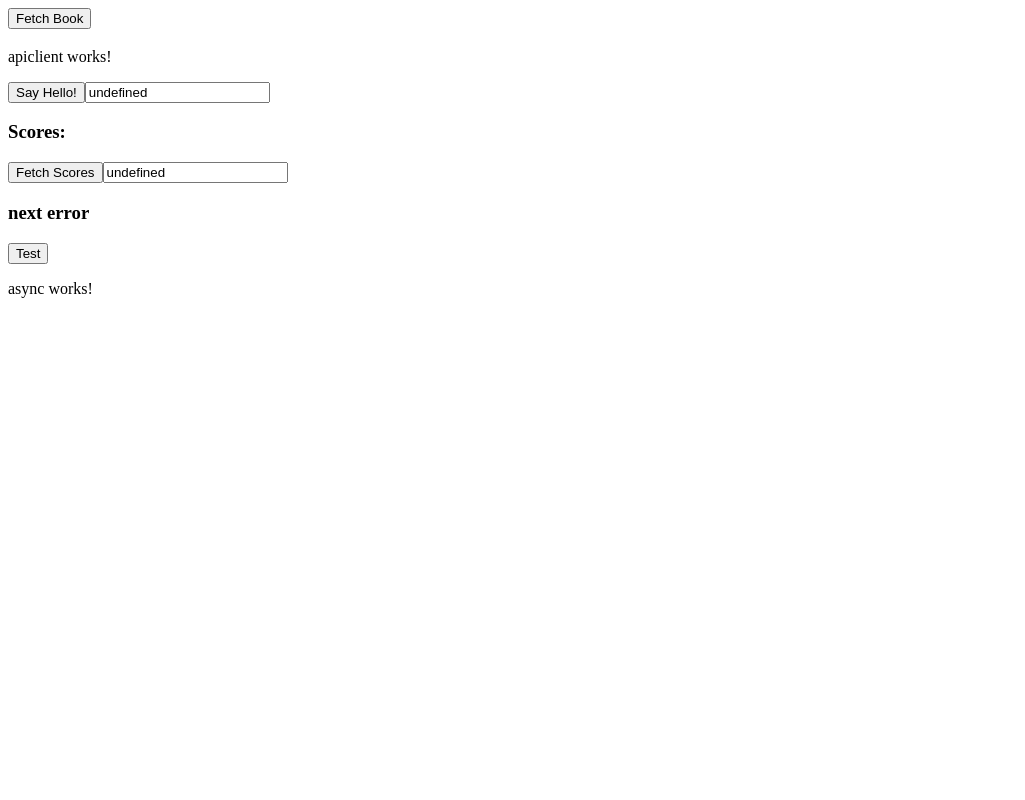
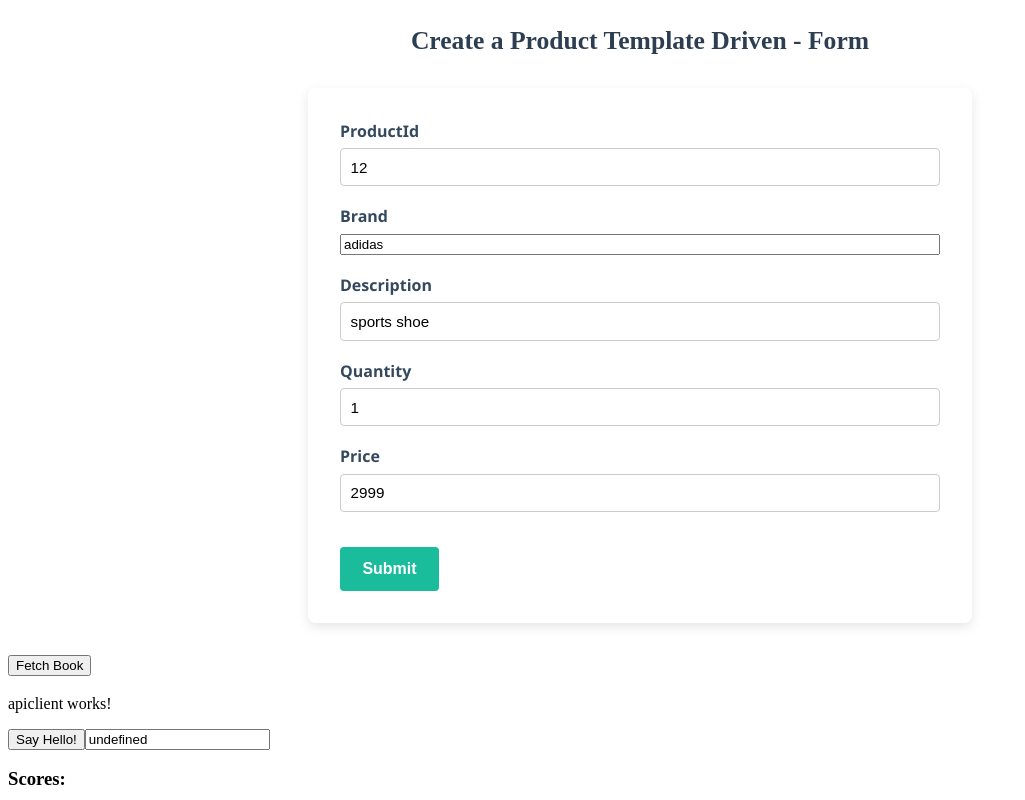
Before and after one commit to ashbel123/sample-angular-app, an Angular app: page / in a window 1280 px wide. Shown: the top 800 px of the page, without its empty margins (0-1025 px from the left). Built offline with nearby package versions, Linux system fonts and the light colour scheme.

Commit message:
adding form component

```diff
--- a/src/app/app.component.html
+++ b/src/app/app.component.html
@@ -1,4 +1,5 @@
 <!-- <app-apiclient></app-apiclient> -->
+ <app-form></app-form>
 <app-apiclient> </app-apiclient>
 <app-async></app-async>
 <!-- <app-data></app-data> -->
--- /dev/null
+++ b/src/app/form/form.component.css
@@ -0,0 +1,109 @@
+/* Container styling */
+.container {
+    max-width: 600px;
+    margin: 2rem auto;
+    padding: 2rem;
+    background: #ffffff;
+    border-radius: 8px;
+    box-shadow: 0 4px 12px rgba(0,0,0,0.1);
+    font-family: "Segoe UI", Arial, sans-serif;
+  }
+
+  /* Heading */
+  h3 {
+    text-align: center;
+    margin-bottom: 1.5rem;
+    color: #2c3e50;
+    font-size: 1.6rem;
+  }
+
+  /* Form groups */
+  .form-group {
+    margin-bottom: 1.2rem;
+    display: flex;
+    flex-direction: column;
+  }
+
+  /* Labels */
+  label {
+    font-weight: 600;
+    margin-bottom: 0.4rem;
+    color: #34495e;
+  }
+
+  /* Inputs */
+  .form-control {
+    padding: 0.6rem;
+    border: 1px solid #ccc;
+    border-radius: 4px;
+    font-size: 0.95rem;
+    transition: border-color 0.3s ease, box-shadow 0.3s ease;
+  }
+
+  .form-control:focus {
+    border-color: #1abc9c;
+    box-shadow: 0 0 5px rgba(26, 188, 156, 0.4);
+    outline: none;
+  }
+
+  /* Validation alerts */
+  .alert {
+    margin-top: 0.4rem;
+    font-size: 0.85rem;
+    color: #e74c3c;
+  }
+
+  /* Buttons */
+  button[type="submit"] {
+    background: #1abc9c;
+    color: #fff;
+    border: none;
+    padding: 0.8rem 1.4rem;
+    border-radius: 4px;
+    cursor: pointer;
+    font-size: 1rem;
+    font-weight: 600;
+    transition: background 0.3s ease;
+    margin-top: 1rem;
+  }
+
+  button[type="submit"]:hover {
+    background: #16a085;
+  }
+
+  button[type="submit"]:disabled {
+    background: #bdc3c7;
+    cursor: not-allowed;
+  }
+
+  /* Responsive design */
+  @media (max-width: 480px) {
+    .container {
+      padding: 1rem;
+    }
+
+    h3 {
+      font-size: 1.3rem;
+    }
+
+    .form-control {
+      font-size: 0.85rem;
+    }
+
+    button[type="submit"] {
+      font-size: 0.9rem;
+      padding: 0.6rem 1rem;
+    }
+  }
+  .alert {
+    background-color: #fed3d3;
+    color: #820000;
+    padding: 1rem;
+    margin-bottom: 1rem;
+  }
+
+  label{
+
+        display: flex;
+      align-items: center;
+  }
--- /dev/null
+++ b/src/app/form/form.component.html
@@ -0,0 +1,66 @@
+<h3>Create a Product Template Driven -  Form</h3>
+
+<div class="container">
+  <form (ngSubmit)="onSubmit()">
+    <div class="form-group">
+      <label for="">ProductId</label>
+      <input
+        type="text"
+        class="form-control"
+        id="productId"
+        name="productId"
+        minlength="8"
+        required
+        [(ngModel)]="product.productId"
+        #productid="ngModel"
+      />
+      <div *ngIf="productid.invalid && productid.touched" class="alert">
+        <div *ngIf="productid.errors?.['required']">ProdutctId is required</div>
+        <div *ngIf="productid.errors?.['minlength']">
+          ProductId must be at least 8 chars long
+        </div>
+      </div>
+    </div>
+
+    <div class="form-group">
+      <label for="">Brand</label>
+      <input
+        type="text"
+        name="brand"
+        [(ngModel)]="product.brand"
+      />
+    </div>
+    <div class="form-group">
+      <label for="description">Description</label>
+      <input
+        type="text"
+        class="form-control"
+        id="description"
+        [(ngModel)]="product.description"
+        name="description"
+      />
+    </div>
+
+    <div class="form-group">
+      <label for="qty">Quantity</label>
+      <input
+        type="text"
+        class="form-control"
+        id="qty"
+        [(ngModel)]="product.qty"
+        name="qty"
+      />
+    </div>
+    <div class="form-group">
+      <label for="">Price</label>
+      <input
+        type="text"
+        class="form-control"
+        id="price"
+        [(ngModel)]="product.price"
+        name="price"
+      />
+    </div>
+    <button  type="submit">Submit</button>
+  </form>
+</div>
--- /dev/null
+++ b/src/app/form/form.component.ts
@@ -0,0 +1,15 @@
+import { Component } from '@angular/core';
+import { Product } from '../../Product';
+
+@Component({
+  selector: 'app-form',
+  templateUrl: './form.component.html',
+  styleUrl: './form.component.css'
+})
+export class FormComponent {
+  product : Product = new Product('12','adidas','sports shoe',1,2999);
+
+  onSubmit () {
+     console.log(this.product);
+  }
+}
```
Also changed, not shown: src/app/app.module.ts (+11 -5 lines), 1 other file (tests, documents, lock files or other folders).
